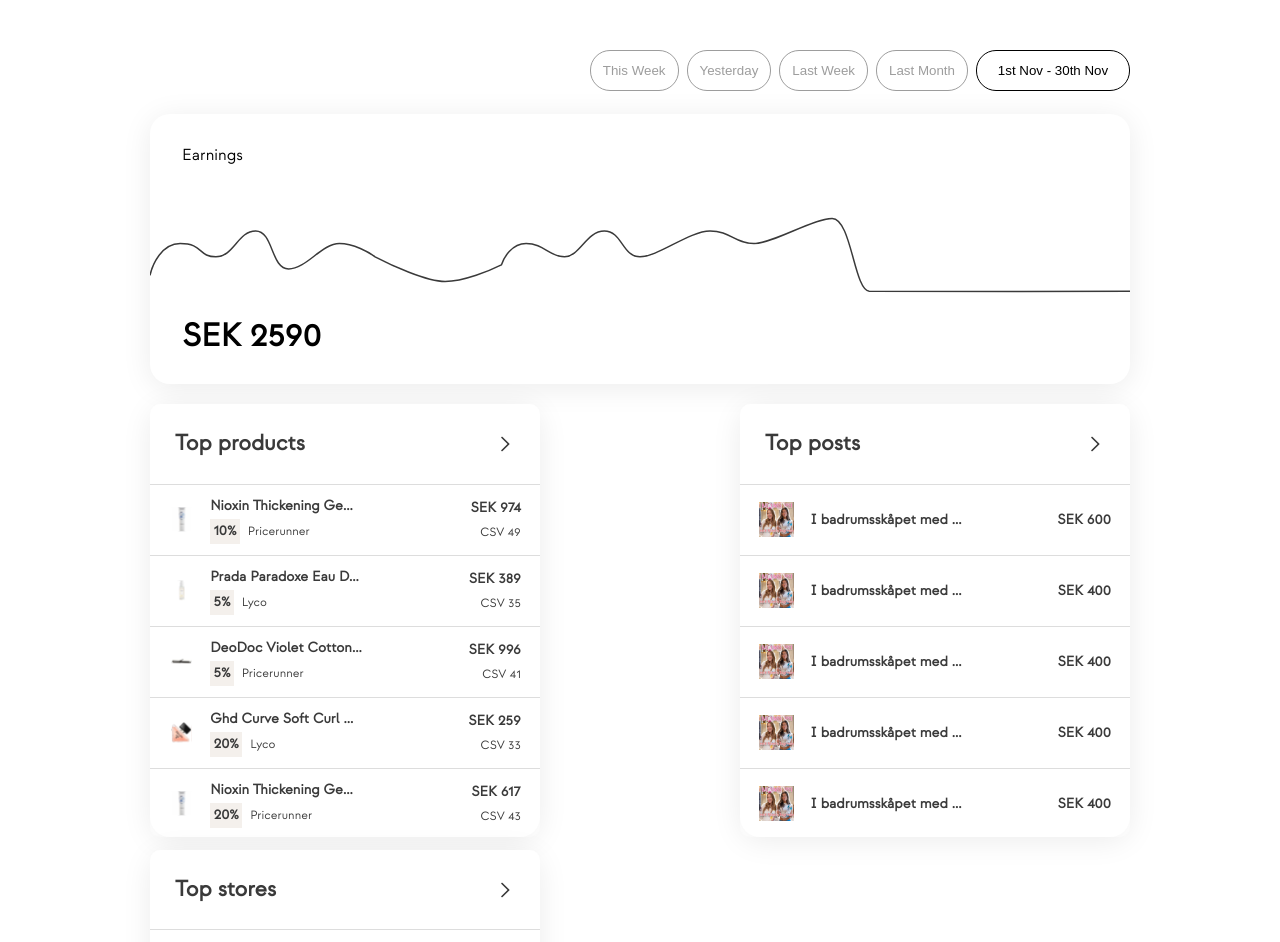
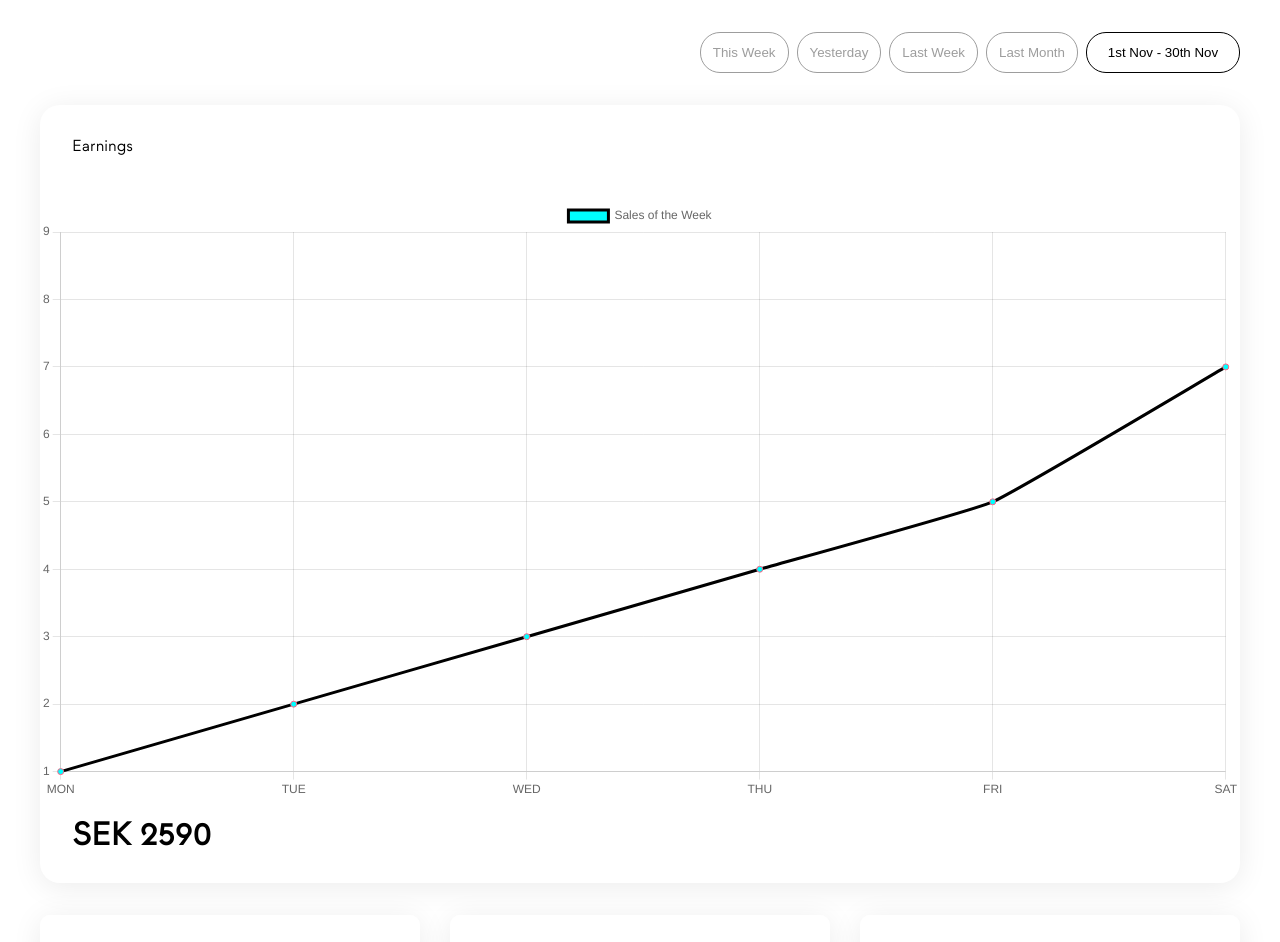
Before and after one commit to akbrainvire/creator-dashboard, a Next.js app: page /dashboard in a window 1280 px wide. Shown: the top 942 px of the page. Built offline with nearby package versions, Linux system fonts and the light colour scheme.

Commit message:
Fixes Ui and Start creating the chart

```diff
--- a/src/components/CardComponent.tsx
+++ b/src/components/CardComponent.tsx
@@ -2,6 +2,7 @@ import {
   ColumFlexContainerCard,
   EachCardItemContainer,
   LinkStyleTitleContainer,
+  NamePercentContainer,
   NamePercentTypeContainer,
   OneCardComponent,
   OneContainerTabHeight,
@@ -55,11 +56,12 @@ const CardComponent = (props: PropsData) => {
   const { data } = useWindowDimension();
   if (props.title === "Top products" && isProductData(props)) {
     return (
-      <BoxShadowContainer>
+      // <BoxShadowContainer>
       <OneCardComponent
         $height="433px"
         $overflowY={true}
         $isheightChange={true}
+        $flexBasis={data > 983 ? false : true}
       >
         <>
           <LinkStyleTitleContainer href="/topproducts">
@@ -73,7 +75,7 @@ const CardComponent = (props: PropsData) => {
           </LinkStyleTitleContainer>
 
           {props.data.map((item: Data) => {
-              const itemName = checkIfStringIsUnderCharacter(`${item.name}`);
+            const itemName = `${item.name}`;
             return (
               <EachCardItemContainer key={item.id}>
                 <NamePercentTypeContainer>
@@ -83,8 +85,10 @@ const CardComponent = (props: PropsData) => {
                     width={25}
                     height={25}
                   />
-                    <div className="nameAndpercent">
-                      <SpanContainer $bold={true}>{itemName}</SpanContainer>
+                  <NamePercentContainer>
+                    <SpanContainer $bold={true} $applyItemNameStyle={true}>
+                      {itemName}
+                    </SpanContainer>
                     <ProductPercentAndType>
                       <SpanContainer
                         $background="#f4f0ec"
@@ -95,27 +99,30 @@ const CardComponent = (props: PropsData) => {
                       </SpanContainer>
                       <SpanContainer>{" " + item.type}</SpanContainer>
                     </ProductPercentAndType>
-                    </div>
+                  </NamePercentContainer>
                 </NamePercentTypeContainer>
                 <ColumFlexContainerCard>
-                    <SpanContainer $bold={true}>SEK {item.price}</SpanContainer>
-                    <SpanContainer>CSV {item.cvrPercent}</SpanContainer>
+                  <SpanContainer $bold={true} $nowrap={true}>
+                    SEK {item.price}
+                  </SpanContainer>
+                  <SpanContainer $nowrap={true}>
+                    CSV {item.cvrPercent}
+                  </SpanContainer>
                 </ColumFlexContainerCard>
               </EachCardItemContainer>
             );
           })}
         </>
       </OneCardComponent>
-      </BoxShadowContainer>
     );
   }
   if (props.title === "Top posts" && isPostData(props)) {
     return (
-      <BoxShadowContainer>
       <OneCardComponent
         $height="433px"
         $overflowY={true}
         $isheightChange={true}
+        $flexBasis={data > 983 ? false : true}
       >
         <>
           <LinkStyleTitleContainer href="/topposts">
@@ -128,7 +135,7 @@ const CardComponent = (props: PropsData) => {
             />
           </LinkStyleTitleContainer>
           {props.data.map((item) => {
-              const itemName = checkIfStringIsUnderCharacter(item.name);
+            const itemName = item.name;
             return (
               <EachCardItemContainer key={item.id}>
                 <NamePercentTypeContainer>
@@ -139,26 +146,30 @@ const CardComponent = (props: PropsData) => {
                     height={35}
                   />
                   <OneContainerTabHeight>
-                      <SpanContainer $bold={true}>{itemName}</SpanContainer>
+                    <SpanContainer $bold={true} $applyItemNameStyle={true}>
+                      {itemName}
+                    </SpanContainer>
                   </OneContainerTabHeight>
                 </NamePercentTypeContainer>
                 <ColumFlexContainerCard>
-                    <SpanContainer $bold={true}>SEK {item.price}</SpanContainer>
+                  <SpanContainer $bold={true} $nowrap={true}>
+                    SEK {item.price}
+                  </SpanContainer>
                 </ColumFlexContainerCard>
               </EachCardItemContainer>
             );
           })}
         </>
       </OneCardComponent>
-      </BoxShadowContainer>
     );
   }
   if (props.title === "Top stores" && isStoresData(props)) {
     return (
-      <BoxShadowContainer>
+      // <BoxShadowContainer>
       <OneCardComponent
         $height="433px"
         $overflowY={true}
+        $flexBasis={data > 983 ? false : true}
         $isheightChange={true}
       >
         <>
@@ -172,24 +183,24 @@ const CardComponent = (props: PropsData) => {
             />
           </LinkStyleTitleContainer>
           {props.data.map((item) => {
-              const itemName = checkIfStringIsUnderCharacter(item.name);
+            const itemName = item.name;
             return (
-                <EachCardItemContainer
-                  key={item.id}
-                  $padding="0.625rem 1.2rem;"
-                >
+              <EachCardItemContainer key={item.id} $padding="0.625rem 1.2rem;">
                 <NamePercentTypeContainer>
-                    <SpanContainer $bold={true}>{itemName}</SpanContainer>
+                  <SpanContainer $bold={true} $applyItemNameStyle={true}>
+                    {itemName}
+                  </SpanContainer>
                 </NamePercentTypeContainer>
                 <ColumFlexContainerCard>
-                    <SpanContainer $bold={true}>SEK {item.price}</SpanContainer>
+                  <SpanContainer $bold={true} $nowrap={true}>
+                    SEK {item.price}
+                  </SpanContainer>
                 </ColumFlexContainerCard>
               </EachCardItemContainer>
             );
           })}
         </>
       </OneCardComponent>
-      </BoxShadowContainer>
     );
   }
 };
--- a/src/components/ChartComponent.tsx
+++ b/src/components/ChartComponent.tsx
@@ -24,8 +24,11 @@ ChartJS.register(
 type Props = {};
 
 const ChartComponent = (props: Props) => {
+  {
+    console.log(props, "Varun");
+  }
   const data = {
-    label: ["MON", "TUE", "WED", "THU", "FRI", "SAT"],
+    labels: ["MON", "TUE", "WED", "THU", "FRI", "SAT"],
     datasets: [
       {
         label: "Sales of the Week",
@@ -49,6 +52,7 @@ const ChartComponent = (props: Props) => {
 
   return (
     <div>
+      {/* {console.log("varun")} */}
       <Line data={data} options={options}></Line>
     </div>
   );
@@ -56,4 +60,10 @@ const ChartComponent = (props: Props) => {
 
 export default ChartComponent;
 
-export async function getServerSideProps() {}
+// export async function getServerSideProps() {
+//   return {
+//     props: {
+//       id: Math.random(),
+//     },
+//   };
+// }
--- a/src/components/Graph.tsx
+++ b/src/components/Graph.tsx
@@ -25,8 +25,8 @@ const Graph = (props: Props) => {
         ) : (
           ""
         )}
-        <StyledGraphImage src={graphImage} alt="graph" />
-        {/* <ChartComponent /> */}
+        {/* <StyledGraphImage src={graphImage} alt="graph" /> */}
+        <ChartComponent />
         <div
           style={{
             color: "black",
--- a/src/components/SearchFindComponent.tsx
+++ b/src/components/SearchFindComponent.tsx
@@ -23,7 +23,11 @@ const SearchFindComponent = (props: Props) => {
   console.log(router.query);
   return (
     <SearchFindContainer>
-      <HeadingContainer $applyStyle={false} $applyPadding={false}>
+      <HeadingContainer
+        $applyStyle={false}
+        $applyPadding={false}
+        $changeMargin={data > 1024 ? true : false}
+      >
         <ControlHorizontalScrollDetail>
           {data > 1024 ? (
             <CaretRightandLinkContainer>
--- a/src/styles/CardComponentStyles.ts
+++ b/src/styles/CardComponentStyles.ts
@@ -6,8 +6,14 @@ export const OneCardComponent = styled.div<{
   $height?: string;
   $overflowY?: boolean;
   $isheightChange?: boolean;
+  $flexBasis?: boolean;
 }>`
-  min-width: 390px;
+  flex-grow: 1;
+  flex-basis: ${(props) => (props.$flexBasis ? 1 : 0)};
+  /* min-width: 0; */
+  border-radius: 20px;
+  box-shadow: 0px 4px 30px 0px rgba(0, 0, 0, 0.08);
+  /* min-width: 350px; */
   height: ${(props) => (props.$height ? props.$height : "auto")};
 
   border-radius: 10px;
@@ -21,29 +27,63 @@ export const OneCardComponent = styled.div<{
 
   @media only screen and (max-width: 972px) {
     min-width: 0;
-    margin-bottom: 20px;
   }
 
   @media only screen and (max-width: 655px) {
     height: ${(props) => (props.$isheightChange ? "300px" : "auto")};
+    width: 100%;
   }
 `;
 
 export const CardsComponentContainer = styled.div`
-  margin-top: 20px;
+  /* margin-top: 20px; */
   display: flex;
+  /* width: 76.4rem; */
   flex-direction: row;
-  justify-content: space-between;
-  gap: 0.8rem;
+  justify-content: center;
   flex-wrap: wrap;
+  gap: 1.9rem;
   /* width: 76.25rem; */
   /*
   @media only screen and (max-width: 768px) {
     flex-direction: column;
   } */
 
-  @media only screen and (max-width: 972px) {
-    display: block;
+  @media only screen and (max-width: 983px) {
+    /* display: flex; */
+    flex-direction: column;
+    flex-wrap: nowrap;
+    justify-content: center;
+    align-items: normal;
+    align-content: normal;
+    gap: 2rem;
+
+    &:nth-child(1) {
+      /* display: block; */
+      flex-grow: 0;
+      flex-shrink: 1;
+      flex-basis: auto;
+      align-self: auto;
+      order: 0;
+    }
+
+    &:nth-child(2) {
+      /* display: block; */
+      flex-grow: 0;
+      flex-shrink: 1;
+      flex-basis: auto;
+      align-self: auto;
+      order: 0;
+    }
+
+    &:nth-child(3) {
+      /* display: block; */
+      flex-grow: 0;
+      flex-shrink: 1;
+      flex-basis: auto;
+      align-self: auto;
+      order: 0;
+    }
   }
 `;
 
@@ -99,7 +139,7 @@ export const NormalTitleContainer = styled.div<{ $marginBottom?: boolean }>`
   display: flex;
   flex-direction: row;
   justify-content: space-between;
-  padding: 15px 32px;
+  padding: 2rem;
   box-sizing: border-box;
   border-bottom: ${(props) =>
     props.$marginBottom ? " 1px solid #dddddd" : "0"};
@@ -141,7 +181,7 @@ export const EachCardItemContainer = styled.div<{ $padding?: string }>`
   gap: 1rem;
   flex: 1 0 0;
   align-self: stretch;
-  padding: ${(props) => (props.$padding ? props.$padding : "0.625rem  1.2rem")};
+  padding: ${(props) => (props.$padding ? props.$padding : "0.625rem 2rem")};
   border-bottom: 1px solid #dddddd;
 `;
 
@@ -181,6 +221,8 @@ export const SpanContainer = styled.span<{
   $background?: string;
   $padding?: boolean;
   $nowrap?: boolean;
+
+  $applyItemNameStyle?: boolean;
 }>`
   /* min-width: 0;
   white-space: nowrap;
@@ -199,12 +241,32 @@ export const SpanContainer = styled.span<{
   padding: ${(props) => (props.$padding ? "0.2rem" : "0.3rem 0")};
 
   white-space: ${(props) => (props.$wrap ? "nowrap" : "")};
+
+  @media only screen and (max-width: 900px) {
+    ${(props) =>
+      props.$applyItemNameStyle &&
+      `
+      text-overflow: ellipsis;
+      white-space: nowrap;
+      text-decoration: none;
+      display: inline-block;
+      width: 50vw;
+      overflow: hidden;
+    }
+      `}
+  }
+`;
+
+export const NamePercentContainer = styled.div`
+  display: flex;
+  flex-direction: column;
+  gap: 0.25rem;
+  box-sizing: border-box;
 `;
 
 export const ProductPercentAndType = styled.div`
-  margin-top: 0.3rem;
+  display: flex;
   gap: 0.5rem;
-  display: flex;
 `;
 
 export const OneContainerTabHeight = styled.div`
--- a/src/styles/GraphStyles.ts
+++ b/src/styles/GraphStyles.ts
@@ -4,7 +4,7 @@ import styled from "styled-components";
 export const GraphContainer = styled.div`
   // height: 274px;
   display: flex;
-  margin-top: 23px;
+  /* margin-top: 23px; */
   flex-direction: column;
   border-radius: 10px;
   gap: 16px;
--- a/src/styles/indexStyle.ts
+++ b/src/styles/indexStyle.ts
@@ -34,6 +34,7 @@ export const ButtonStyled = styled.button<{
 export const HeadingContainer = styled.div<{
   $applyStyle?: boolean;
   $applyPadding?: boolean;
+  $changeMargin?: boolean;
 }>`
   display: flex;
   flex-direction: row;
@@ -70,7 +71,7 @@ export const HeadingContainer = styled.div<{
     margin-top: 2rem;
   }
   @media only screen and (max-width: 920px) {
-    margin-top: ${(props) => (props.$applyPadding ? "2rem" : "1.5rem")};
+    margin-top: ${(props) => (props.$changeMargin ? "0" : "2rem")};
   }
 `;
 
@@ -204,21 +205,31 @@ export const BoxShadowContainer = styled.div`
 export const MainContainer = styled.div`
   display: flex;
   flex-direction: column;
+  gap: 2rem;
   /* justify-content: center; */
   /* align-items: center; */
+  padding: 2rem 0;
+  max-width: 1320px;
+  margin: auto;
 
-  margin: 3.125rem 9.375rem;
-
-  @media only screen and (max-width: 1100px) {
-    margin: 2.125rem 5.375rem;
+  @media only screen and (max-width: 1400px) {
+    max-width: 1200px;
   }
 
-  @media only screen and (max-width: 920px) {
-    margin: 1.125rem 3.375rem;
+  @media only screen and (max-width: 1200px) {
+    max-width: 1000px;
+  }
+
+  @media only screen and (max-width: 1000px) {
+    max-width: 770px;
+  }
+
+  @media only screen and (max-width: 768px) {
+    max-width: 500px;
   }
 
   @media only screen and (max-width: 500px) {
-    margin: 2.25rem 1rem;
+    max-width: 90%;
   }
 `;
 
@@ -227,7 +238,7 @@ export const SearchFindContainer = styled.div`
   flex-direction: row;
   justify-content: space-between;
   align-items: center;
-  margin-bottom: 31px;
+  /* margin-bottom: 31px; */
 `;
 
 export const SearchFindLinkContainer = styled.div`
```
Also changed, not shown: src/pages/[category].tsx (+9 -6 lines). Lines whose indentation alone changed are shown as unchanged.
